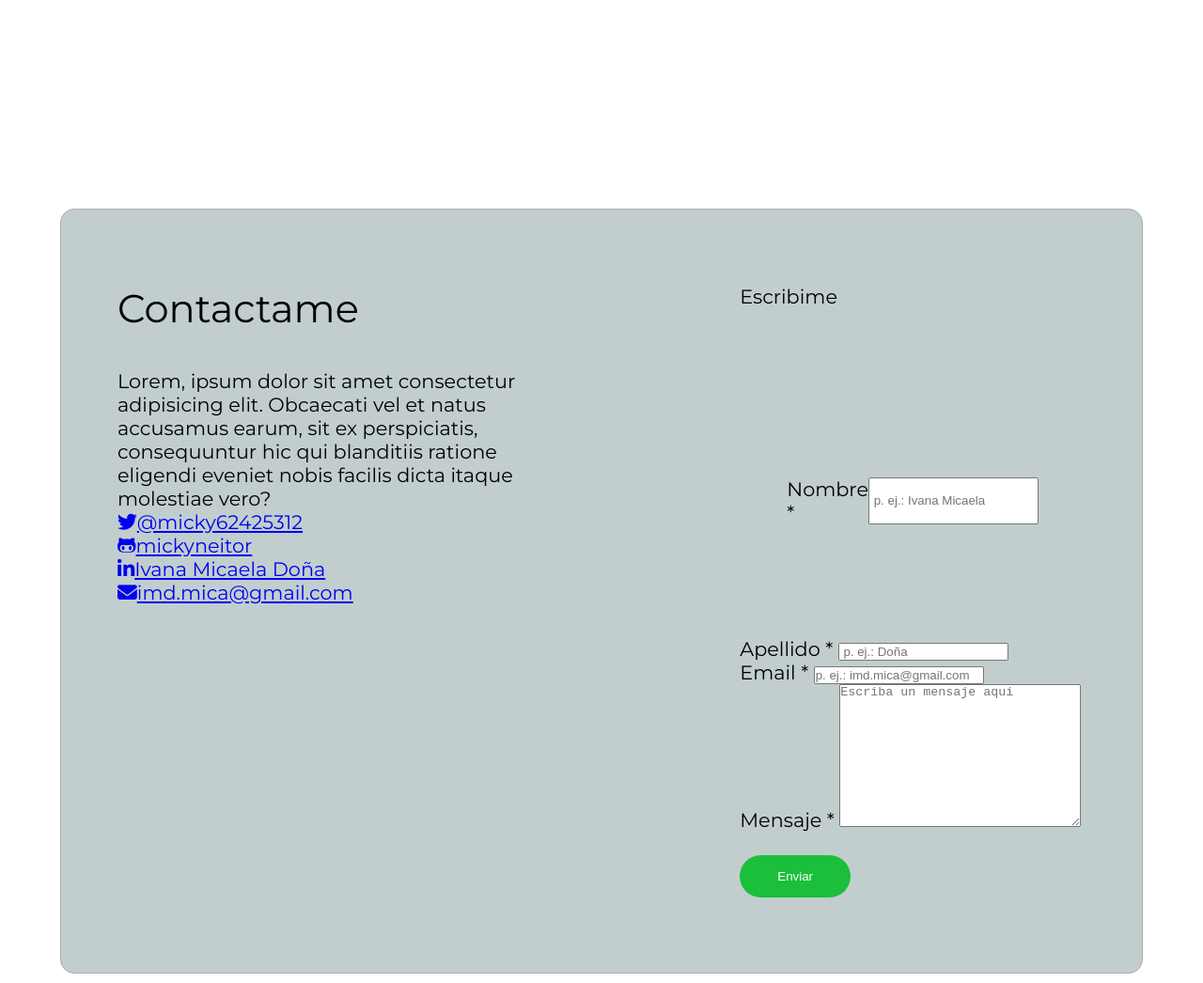
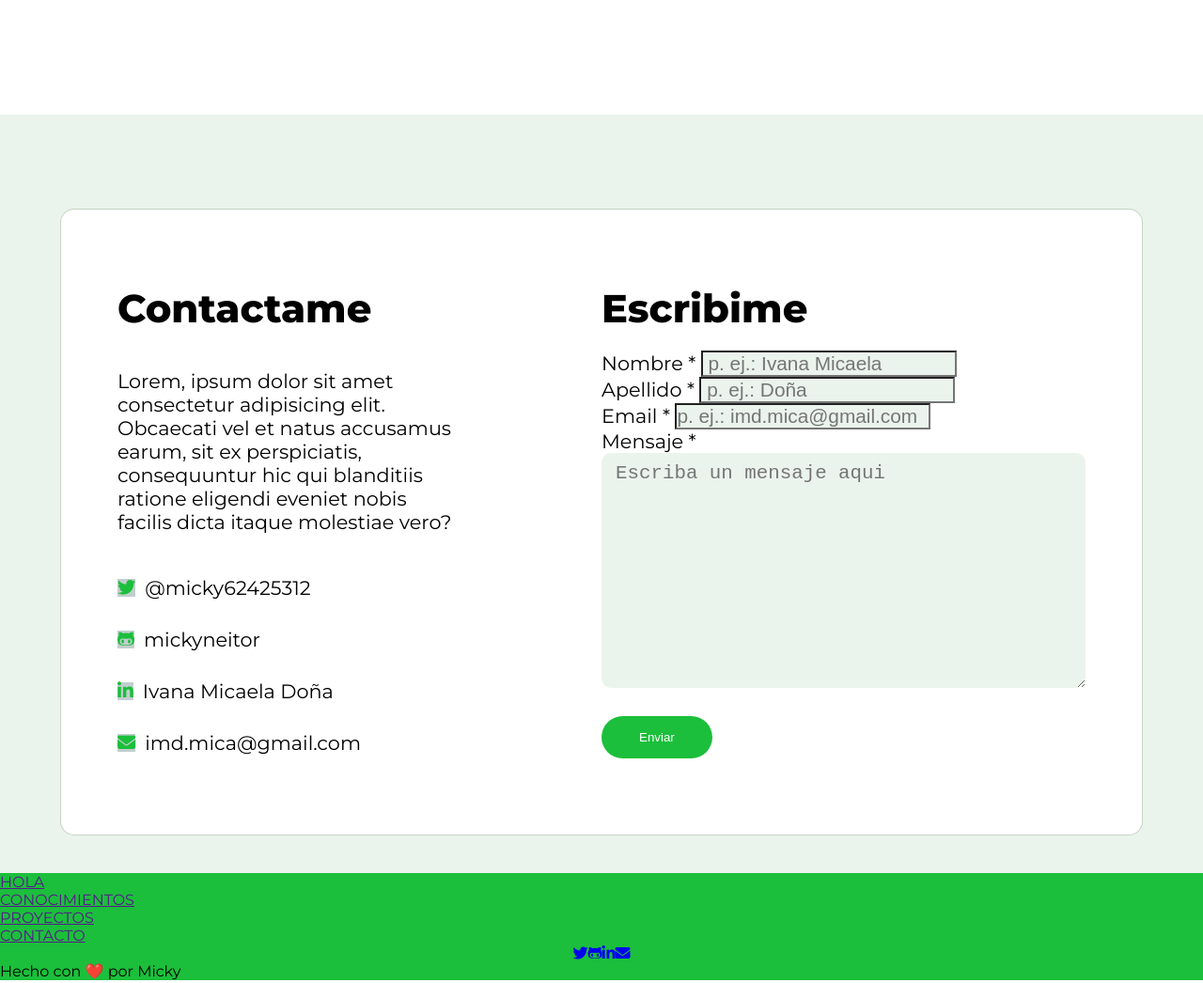
Before and after one commit to mickyneitor/portafolio, a plain HTML site: page index.html in a window 1280 px wide. Shown: the part 5180-6226 px from the top of the page at 94% size. Drawn offline with nearby package versions, Linux system fonts and the light colour scheme.

Commit message:
formulario retoques

```diff
--- a/index.html
+++ b/index.html
@@ -34,7 +34,7 @@
                     </li>
 
                     <li class="li-header">
-                        <a href="#contacto" class="a-header boton-verde">CONTACTO</a>
+                        <a href="#contacto" class="boton-verde">CONTACTO</a>
                     </li>
                 </ul>
             </div>
@@ -164,47 +164,51 @@
  <!-- COMIENZO FORMULARIO-->
    <section id="contacto" class="seccionContacto">
       <div class="divFormularioColumna">
-            <div class="divContactame columna">
-                <p class="pContactame">Contactame</p>
+            <div class="divContactame">
+                <p class="pGrandeFormulario">Contactame</p>
                 <p class="pLoremFormulario">Lorem, ipsum dolor sit amet consectetur adipisicing elit. Obcaecati vel et natus accusamus earum, sit ex perspiciatis, consequuntur hic qui blanditiis ratione eligendi eveniet nobis facilis dicta itaque molestiae vero?</p>
-                <ul>
-                    <li>
-                        <a href="https://twitter.com/Micky62425312" target="_blank">
-                            <i class="fab fa-twitter"></i>@micky62425312
+                <section>
+                    <ul class="ulFormulario">
+                        <li class="liFormulario">
+                            <a href="https://twitter.com/Micky62425312" target="_blank" class="aFormulario">
+                                <i class="fab fa-twitter iFormulario"></i>@micky62425312
                             </a>
                         </li>
 
-                    <li>
-                        <a href="https://github.com/mickyneitor" target="_blank">
-                            <i class="fab fa-github-alt"></i>mickyneitor
+                        <li class="liFormulario">
+                            <a href="https://github.com/mickyneitor" target="_blank" class="aFormulario">
+                                <i class="fab fa-github-alt iFormulario"></i>mickyneitor
                             </a>
                         </li>
 
-                    <li>
-                        <a href="https://www.linkedin.com/in/ivana-micaela-do%C3%B1a-2352771b8/" target="_blank">
-                            <i class="fab fa-linkedin-in"></i>Ivana Micaela Doña
+                        <li class="liFormulario">
+                            <a href="https://www.linkedin.com/in/ivana-micaela-do%C3%B1a-2352771b8/" target="_blank" class="aFormulario">
+                                <i class="fab fa-linkedin-in iFormulario"></i>Ivana Micaela Doña
                             </a>
                         </li>
 
-                    <li>
-                        <a href="https://mail.google.com/" target="_blank">
-                            <i class="fas fa-envelope"></i>imd.mica@gmail.com
+                        <li class="liFormulario">
+                            <a href="https://mail.google.com/" target="_blank" class="aFormulario">
+                                <i class="fas fa-envelope iFormulario"></i>imd.mica@gmail.com
                             </a>
                         </li>
                     </ul>
+                </section>
             </div>
 
+            <div class="divEscribime">
+                <p class="pGrandeFormulario">Escribime</p>
+                <form>
+                    <div class="divEscribimeNombreApellido">
                         <div>
-                <p class="contact">Escribime</p>
-                <form>
-                    <div class="flexRow">
                             <label  for="idnombre">Nombre *</label>
                             <input type="text" name="nombre" placeholder=" p. ej.: Ivana Micaela" id="idnombre" required>
                         </div>
 
                         <div>
                             <label for="idapellido">Apellido *</label>
-                        <input type="text"  name="apellido" placeholder=" p. ej.: Doña" id="idapellido" required>
+                            <input type="text" name="apellido" placeholder=" p. ej.: Doña" id="idapellido" required>
+                        </div>
                     </div>
 
                     <div>
--- a/style.css
+++ b/style.css
@@ -66,6 +66,10 @@ ul{
 .boton-verde:active {
     outline: none;
     border: none;
+  }
+
+.boton-verde:hover{
+    opacity: 0.7;
 }
 
 /*BARRA HEADER FIN*/
@@ -333,20 +337,22 @@ h1{
     padding-top: 100px;
     font-size: 1.3em;
     width: 100%;
+    background-color:rgb(235, 243, 237);
   }
 
 .divFormularioColumna {
   display: flex;
-    border: 1px solid #b1aaaa;
+  border: 1px solid rgba(30, 83, 17, 0.25);
   border-radius: 15px;
   text-align: left;
   padding: 80px 60px;
-    background-color: rgb(194, 206, 206);
+  background-color: white;
   color: black;
   width: 90%;
   justify-content: center;
   margin: auto;
 }
+
 
 .divContactame {
   display: flex;
@@ -354,15 +360,17 @@ h1{
   width: 50%;
 }
 
+
 .columna{
     width: 100%;
     display: flex;
     align-items: flex-start;
 }
 
-.pContactame {
+.pGrandeFormulario {
     margin-bottom: 20px;
     font-size: 2em;
+    font-weight: 800;
 }
 
 .pLoremFormulario {
@@ -370,20 +378,89 @@ h1{
     margin-top: 20px;
 }
 
-  /**********************************HASTA AQUI LLEGAMOSSSSSSSSSSSSSSSSSSSSSSSS BIENNNNNNNNNNNNNNNNNNN
-*****************************************/
+/*section contact-section???*/
 
+.ulFormulario{
+    cursor: pointer;
+    display: flex;
+    align-items: left;
+    color: black;
+    margin-top: 20px;
+    text-decoration: none;
+    flex-direction: column;
+}
 
-.flexColumn{
+.liFormulario{
+    display: flex;
+    margin: 5px 0;
+}
+
+.aFormulario {
+  cursor: pointer;
+  display: flex;
+  align-items: center;
+  color: black;
+  margin-top: 20px;
+  text-decoration: none;
+}
+
+.aFormulario:hover {
+    color: #1BBF3B;
+}
+
+.iFormulario {
+    margin-right: 10px;
+    background-color: rgb(194, 206, 206);
+    color: #1BBF3B;
+    font-size: 1.2rem;
+    outline: none;
+}
+
+.iFormulario:hover {
+
+    background-color: #1BBF3B;
+    border-radius: 50%;
+    padding: 10px;
+}
+
+.divEscribime {
     display: flex;
     flex-direction: column;
+    width: 50%;
+  }
+
+.divEscrbimeNombreApellido{
+   display: flex;
+}
+
+.formgrow {
+    flex-grow: 1;
+  }
+
+input {
+    outline: none;
+    background-color: #EBF3ED;
+    font-size: 1.3rem;
+}
+
+input:hover {
+    background-color: rgb(238, 245, 219);
+    box-shadow: 0px 0px 15px 0px  #1BBF3B;
+    transition: 0.2s;
+}
+
+textarea{
+    border: none;
+    padding: 10px 15px;
+    border-radius: 10px;
+    width: 100%;
+    font-size: 1.3rem;
+    outline: none;
+    background-color: #EBF3ED;
 }
 
 
 
-.contactame{
-    text-align: left;
-}
 
 /*FOOTER INICIO*/
 
```
Lines whose indentation alone changed are shown as unchanged.
